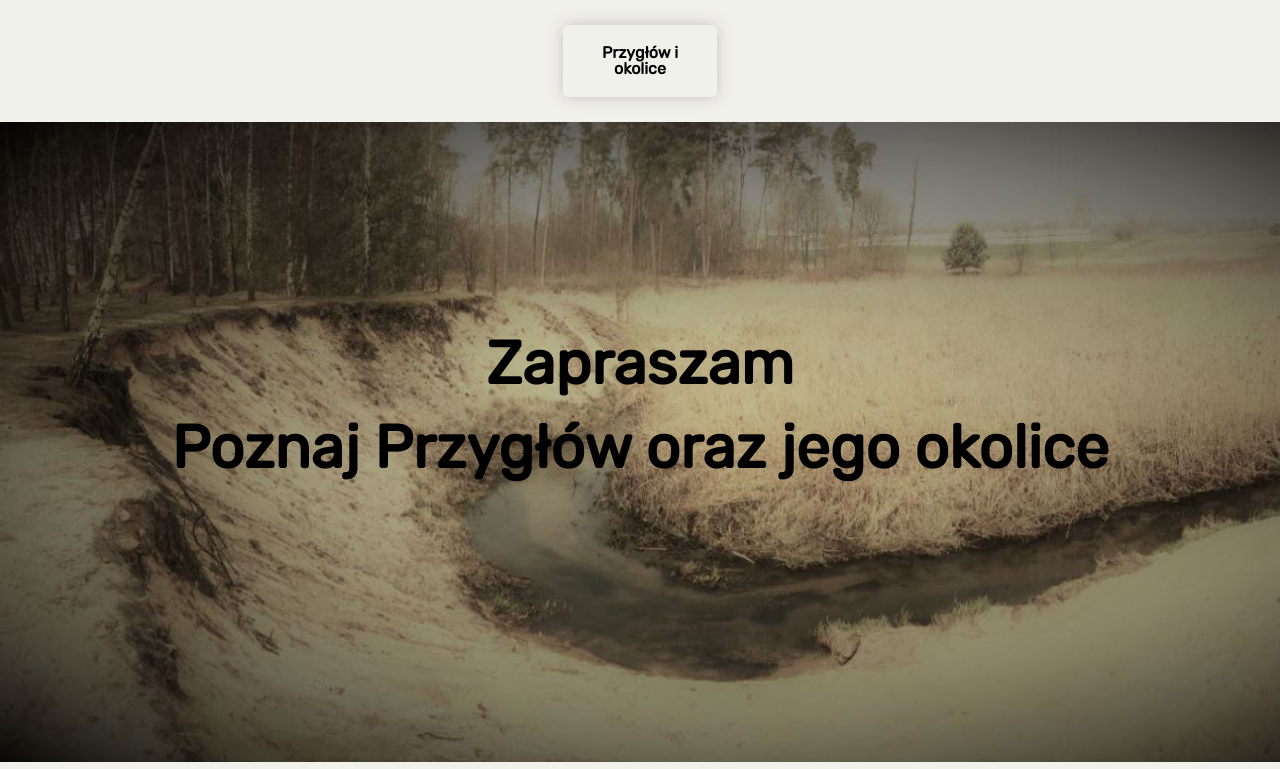
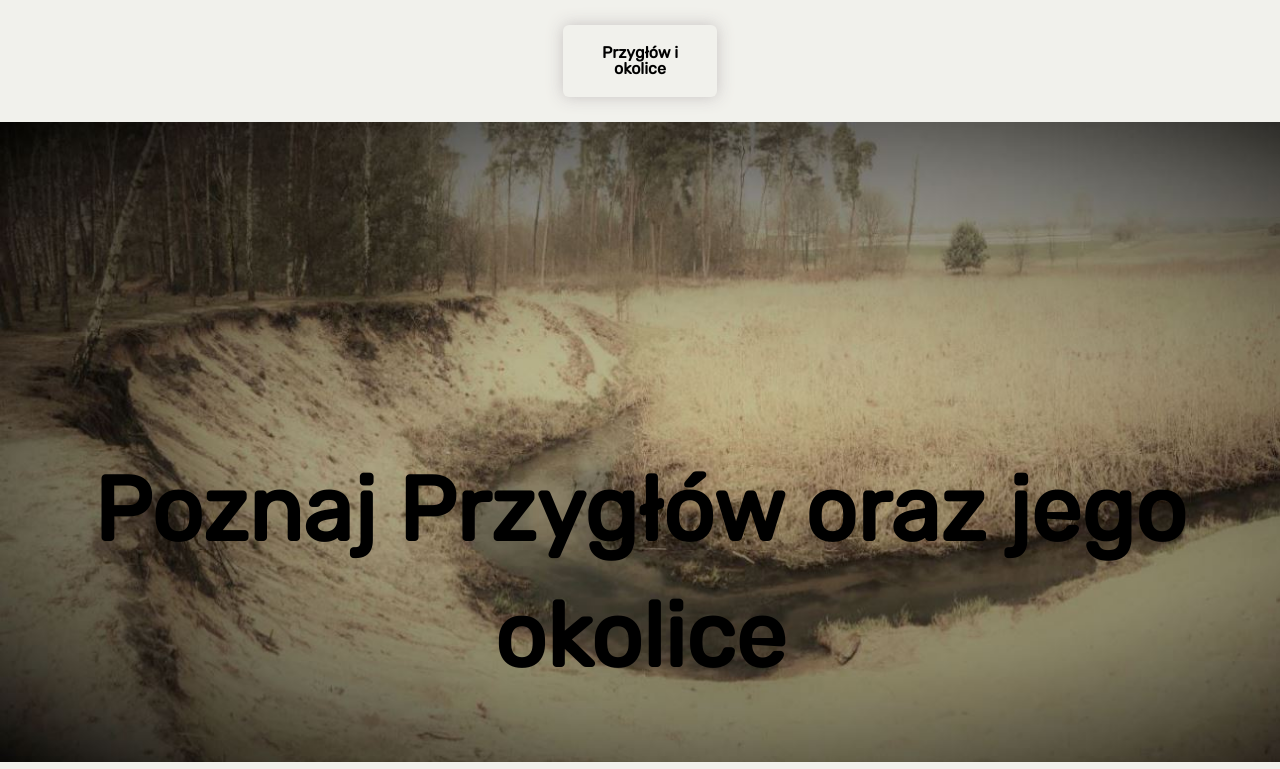
Before and after one commit to marcin-szewczyk/przyglow, a plain HTML site: page index.html in a window 1280 px wide. Shown: the top 769 px of the page. Drawn offline with Linux system fonts and the light colour scheme; a web font is replaced by a local one.

Commit message:
dellete zapraszam

```diff
--- a/index.html
+++ b/index.html
@@ -10,12 +10,10 @@
     <header>
 
         <div class="logo-bar">
-
-            <h2>Przygłów i okolice</h2>
-
+            Przygłów i okolice
         </div>
         <div class="top">
-            Zapraszam<br>
+            <br>
             Poznaj Przygłów oraz jego okolice
         </div>
         <nav>
--- a/style.css
+++ b/style.css
@@ -166,7 +166,7 @@ header {
         padding: 200px 0 ;
         background: url('images/tlo.JPG') 0 0;
         background-size: cover;
-        font-size: 60px;
+        font-size: 90px;
         line-height: 1.4;
         height: 30%;
     }
```
